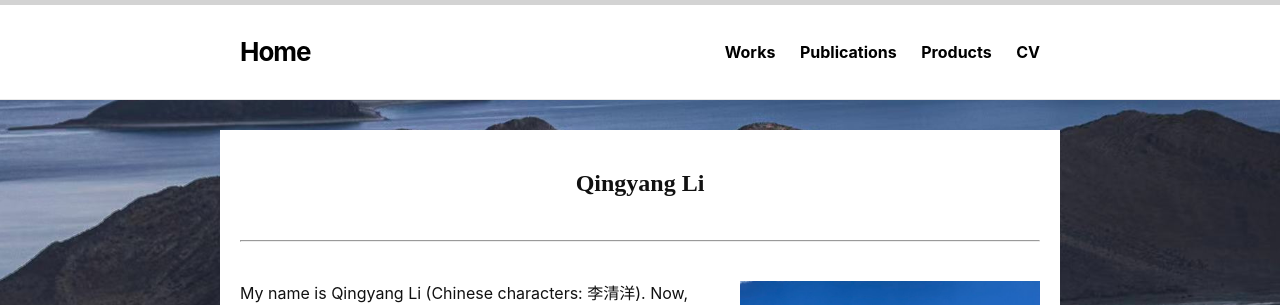
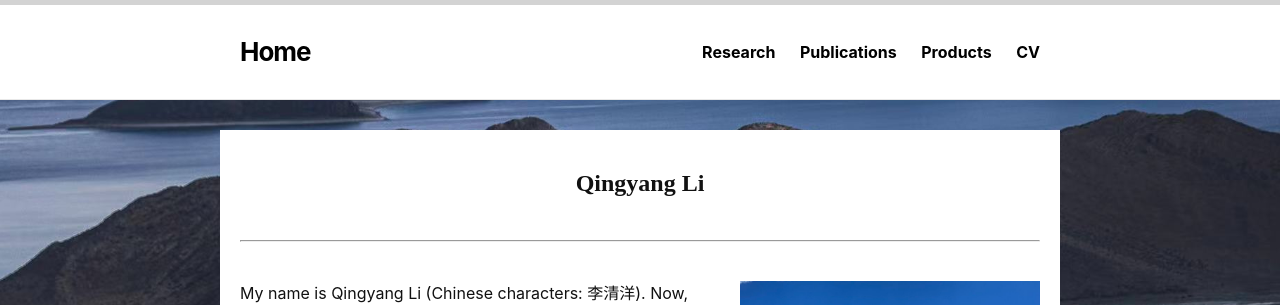
Before and after one commit to LiQingy/LiQingy.github.io, a Jekyll site: the page built from index.markdown, in a window 1280 px wide. Shown: the top 305 px of the page. Built offline with Jekyll 4.4.1, drawn with Linux system fonts in a browser that asks for light colours.

Commit message:
Add files via upload

```diff
--- a/_layouts/home.html
+++ b/_layouts/home.html
@@ -79,7 +79,7 @@
         </label>
 
         <div class="trigger">
-          <a class="page-link" href="/about/"><font color=#000000><b>Works</b></font></a>
+          <a class="page-link" href="/about/"><font color=#000000><b>Research</b></font></a>
           <a class="page-link" href="/Publications/"><font color=#000000><b>Publications</b></font></a>
           <a class="page-link" href="/Products/"><font color=#000000><b>Products</b></font></a>
           <a class="page-link" href="/CV/"><font color=#000000><b>CV</b></font></a></div>
```
